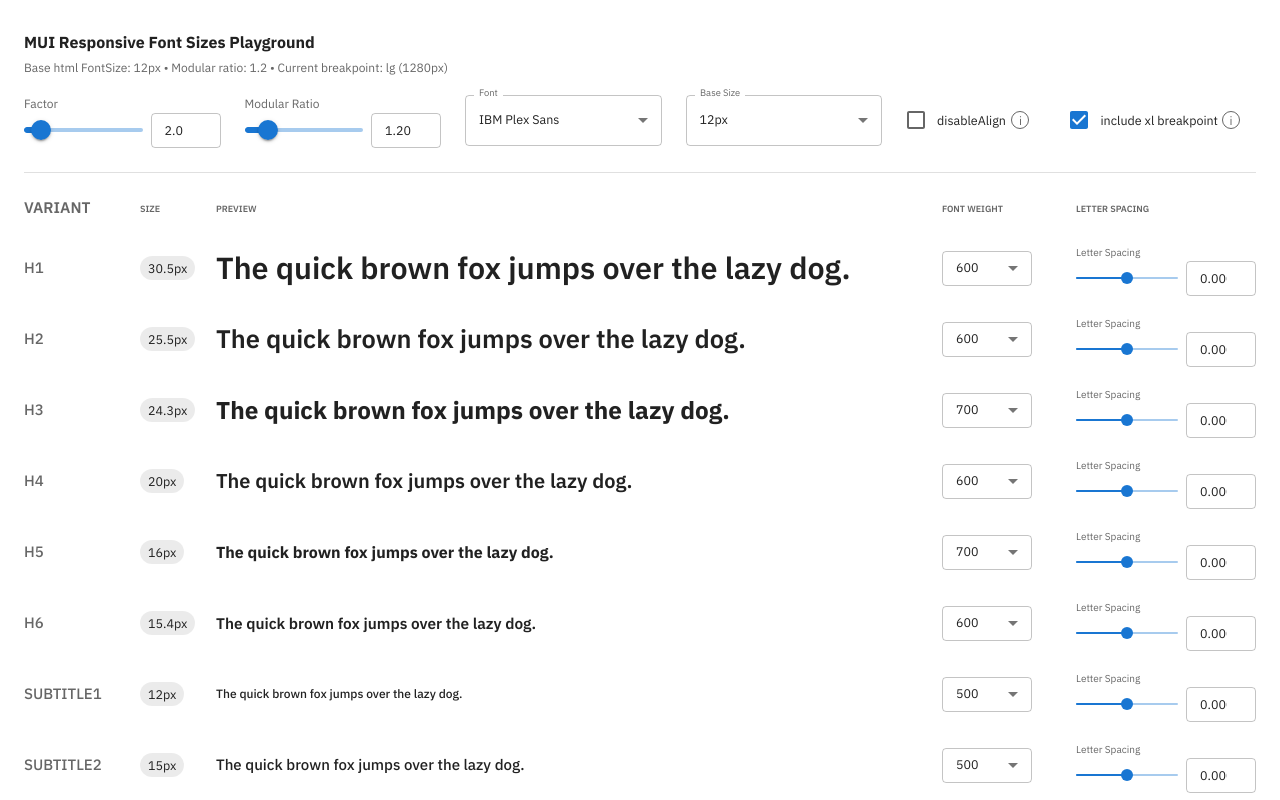
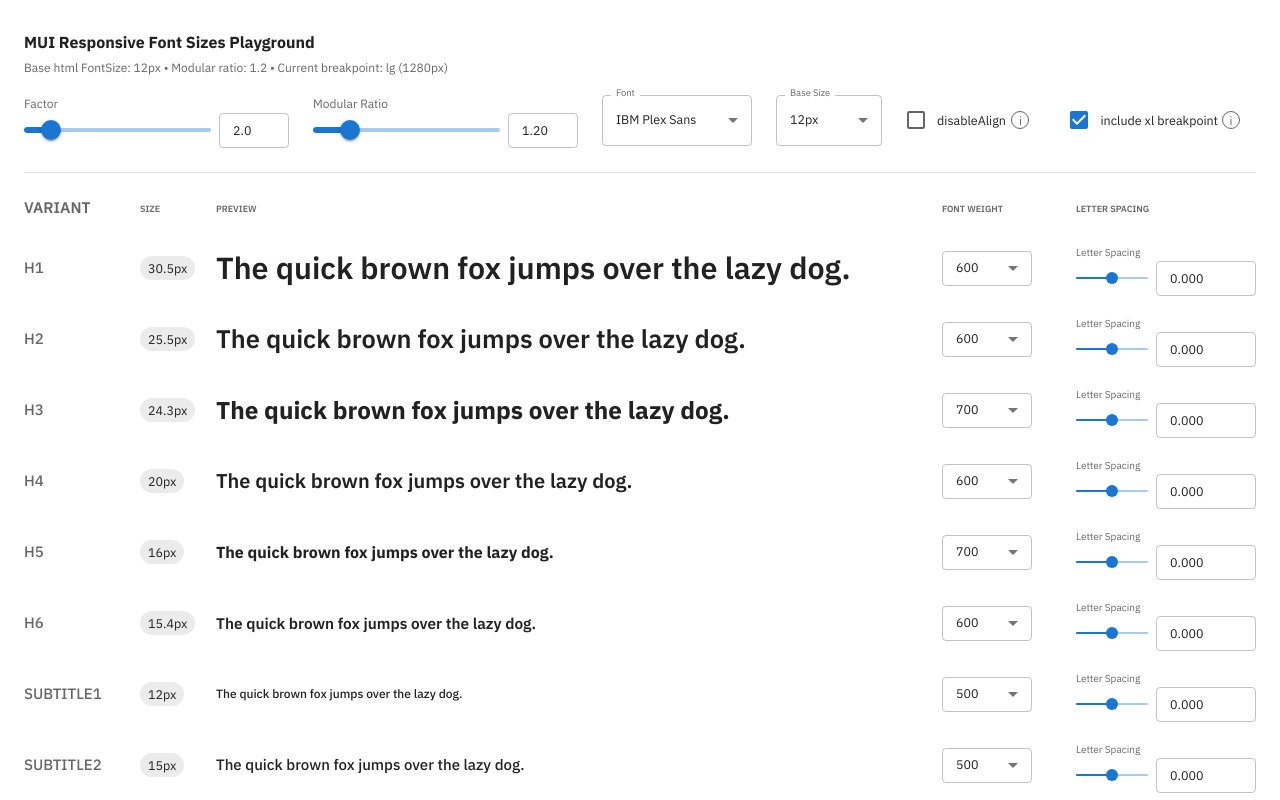
Before and after one commit to maclayr/MUI-Responsive-Font-Sizes-Playground, a React (Vite) app: page / in a window 1280 px wide. Shown: the top 800 px of the page. Built offline with nearby package versions, Linux system fonts and the light colour scheme.

Commit message:
Input Sizing

```diff
--- a/src/App.tsx
+++ b/src/App.tsx
@@ -268,7 +268,7 @@ function VariantRow({
               }}
               onBlur={() => setLetterSpacingInput(letterSpacing.toFixed(3))}
               slotProps={{ htmlInput: { min: -0.2, max: 0.2, step: 0.001 } }}
-              sx={{ width: 70 }}
+              sx={{ width: 100 }}
             />
           </Stack>
         </Box>
@@ -320,7 +320,7 @@ function VariantRow({
                 }}
                 onBlur={() => setLetterSpacingInput(letterSpacing.toFixed(3))}
                 slotProps={{ htmlInput: { min: -0.2, max: 0.2, step: 0.001 } }}
-                sx={{ width: 70 }}
+                sx={{ width: 100 }}
               />
             </Stack>
           </Box>
@@ -502,7 +502,7 @@ export default function App() {
               />
             </Stack>
           </Box>
-          <Box sx={{ flex: 1, minWidth: "150px" }}>
+          <Box sx={{ flex: 0.5, minWidth: "150px" }}>
             <FormControl fullWidth>
               <InputLabel id="font-select-label" sx={{ typography: 'label'}}>Font</InputLabel>
               <Select
@@ -519,7 +519,7 @@ export default function App() {
               </Select>
             </FormControl>
           </Box>
-          <Box sx={{ flex: 1, minWidth: "150px" }}>
+          <Box sx={{ flex: 0.4, minWidth: "100px" }}>
             <FormControl fullWidth>
               <InputLabel id="base-fontsize-label" sx={{ typography: 'label'}}>Base Size</InputLabel>
               <Select
```
